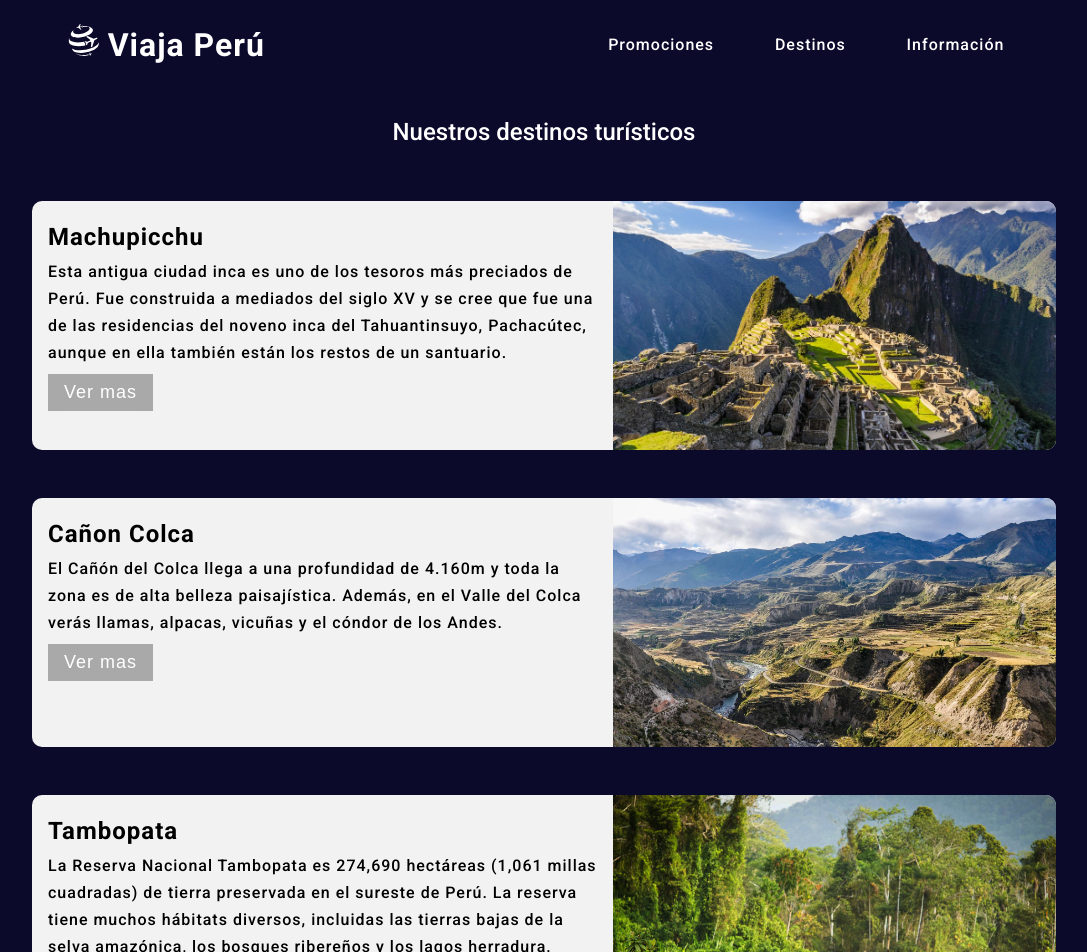
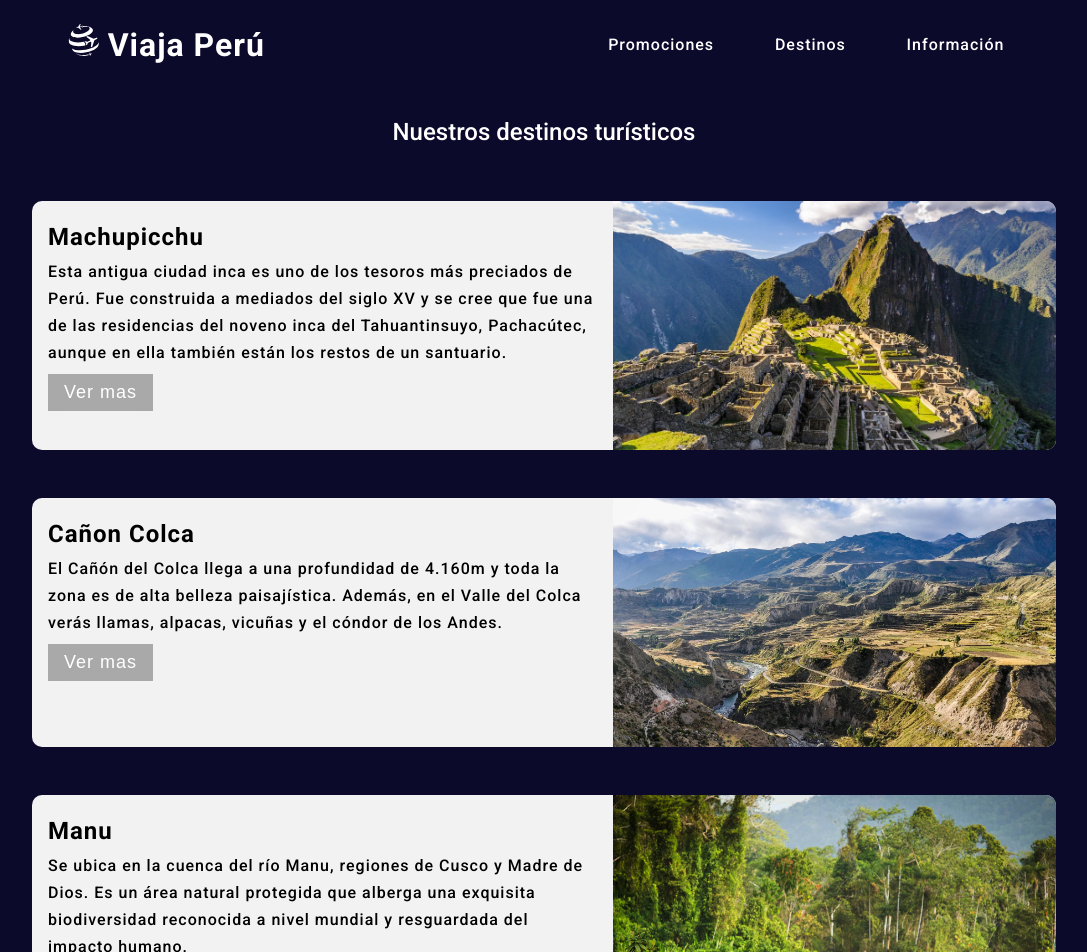
Before and after one commit to 123CarlosDaniel/Landinpage-React, a React (Vite) app: page /destinos in a window 1280 px wide. Shown: the top 952 px of the page, without its empty margins (96-1183 px from the left). Built offline with nearby package versions, Linux system fonts and the light colour scheme.

Commit message:
corrigiendo 3

```diff
--- a/src/components/Descubre/Descubre.jsx
+++ b/src/components/Descubre/Descubre.jsx
@@ -4,7 +4,7 @@ import { Pagination } from "swiper";
 import CardSwiper from "./CardSwiper";
 import Uyuni from "../../assets/uyuni.jpg";
 import manu from "../../assets/manu.jpg";
-import Tambopata from "../../assets/tambopata.jpg";
+// import Tambopata from "../../assets/tambopata.jpg";
 import machupicchu from "../../assets/machupicchu.jpg";
 import 'swiper/css';
 import 'swiper/css/pagination';
@@ -24,12 +24,12 @@ const dataHelper = [
     location: "Madre de Dios",
     description: "Lorem ipsum dolor sit amet consectetur adipisicing elit."
   },
-  {
-    image: Tambopata,
-    title: "Tambopata",
-    location: "Amazonas",
-    description: "Lorem ipsum dolor sit amet consectetur adipisicing elit."
-  },
+  // {
+  //   image: Tambopata,
+  //   title: "Tambopata",
+  //   location: "Amazonas",
+  //   description: "Lorem ipsum dolor sit amet consectetur adipisicing elit."
+  // },
   {
     image: machupicchu,
     title: "Machu Picchu",
--- a/src/components/Festividades/Festividades.jsx
+++ b/src/components/Festividades/Festividades.jsx
@@ -1,7 +1,7 @@
 import {useState,useEffect} from 'react'
 import Uyuni from "../../assets/uyuni.jpg";
 import manu from "../../assets/manu.jpg";
-import Tambopata from "../../assets/tambopata.jpg";
+// import Tambopata from "../../assets/tambopata.jpg";
 import machupicchu from "../../assets/machupicchu.jpg";
 import CardSwiper from '../Descubre/CardSwiper';
 import { Swiper, SwiperSlide } from "swiper/react";
@@ -23,12 +23,12 @@ const dataHelper = [
     location: "Madre de Dios",
     description: "Lorem ipsum dolor sit amet consectetur adipisicing elit."
   },
-  {
-    image: Tambopata,
-    title: "Tambopata",
-    location: "Amazonas",
-    description: "Lorem ipsum dolor sit amet consectetur adipisicing elit."
-  },
+  // {
+  //   image: Tambopata,
+  //   title: "Tambopata",
+  //   location: "Amazonas",
+  //   description: "Lorem ipsum dolor sit amet consectetur adipisicing elit."
+  // },
   {
     image: machupicchu,
     title: "Machu Picchu",
--- a/src/pages/Destinos/Destinos.jsx
+++ b/src/pages/Destinos/Destinos.jsx
@@ -1,6 +1,7 @@
 import Machupicchu from "../../assets/machupicchu.jpg";
 import cañonColca from "../../assets/cañonColca.jpg";
 import manu from "../../assets/manu.jpg";
+// import tambopata from "../../assets/tambopata.jpg";
 import "./Destinos.css";
 const dataHelper = [
   {
@@ -15,12 +16,12 @@ const dataHelper = [
       "El Cañón del Colca llega a una profundidad de 4.160m y toda la zona es de alta belleza paisajística. Además, en el Valle del Colca verás llamas, alpacas, vicuñas y el cóndor de los Andes.",
     img: cañonColca,
   },
-  {
-    title: "Tambopata",
-    description:
-      "La Reserva Nacional Tambopata es 274,690 hectáreas (1,061 millas cuadradas) de tierra preservada en el sureste de Perú. La reserva tiene muchos hábitats diversos, incluidas las tierras bajas de la selva amazónica, los bosques ribereños y los lagos herradura.",
-    img: manu,
-  },
+  // {
+  //   title: "Tambopata",
+  //   description:
+  //     "La Reserva Nacional Tambopata es 274,690 hectáreas (1,061 millas cuadradas) de tierra preservada en el sureste de Perú. La reserva tiene muchos hábitats diversos, incluidas las tierras bajas de la selva amazónica, los bosques ribereños y los lagos herradura.",
+  //   img: tambopata,
+  // },
   {
     title: "Manu",
     description:
```
Also changed, not shown: src/assets/paisaje.jpg (deleted).
